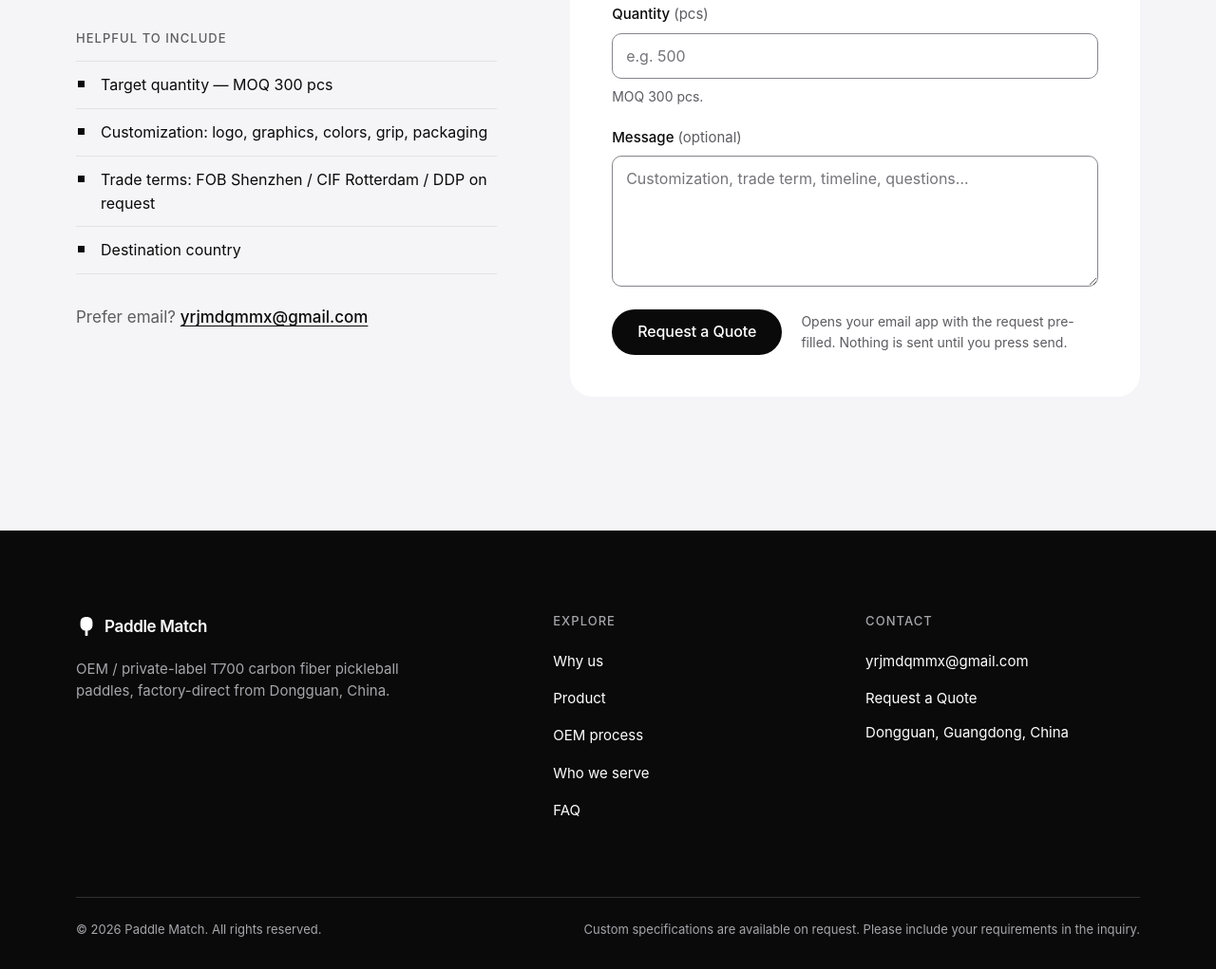
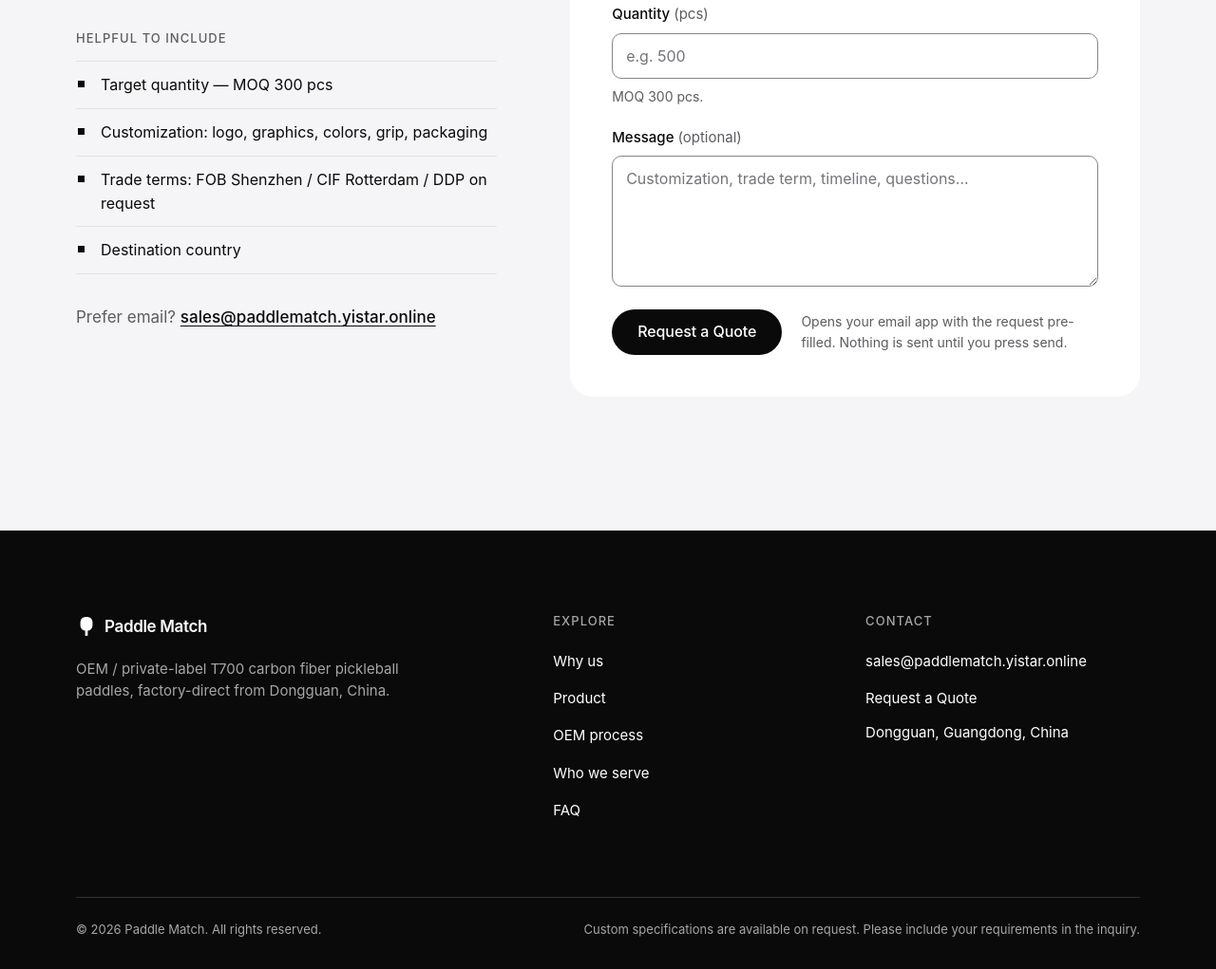
Before and after one commit to yrjmdqmmx/pickleball-oem-site, a plain HTML site: page index.html in a window 1280 px wide. Shown: the part 7331-8352 px from the top of the page at 95% size. Drawn offline with Linux system fonts and the light colour scheme.

Commit message:
Switch contact email to sales@paddlematch.yistar.online
Use the domain mailbox on the independent site instead of the personal Gmail address in visible copy, mailto links, and the shared CONTACT_EMAIL constant.

```diff
--- a/index.html
+++ b/index.html
@@ -469,13 +469,13 @@
 
           <p class="direct-mail">
             <span data-i18n="quote.preferEmail">Prefer email?</span>
-            <a href="mailto:yrjmdqmmx@gmail.com" data-email>yrjmdqmmx@gmail.com</a>
+            <a href="mailto:sales@paddlematch.yistar.online" data-email>sales@paddlematch.yistar.online</a>
           </p>
         </div>
 
         <!-- Front-end only. With JavaScript the form opens a pre-filled email draft;
              without it, the browser's native mailto form submission is the fallback. -->
-        <form class="quote-form" id="quote-form" action="mailto:yrjmdqmmx@gmail.com" method="post" enctype="text/plain">
+        <form class="quote-form" id="quote-form" action="mailto:sales@paddlematch.yistar.online" method="post" enctype="text/plain">
           <div class="field">
             <label for="q-name" data-i18n="form.name">Name</label>
             <input id="q-name" name="Name" type="text" autocomplete="name" required placeholder="Your name" data-i18n-attr="placeholder:form.namePlaceholder">
@@ -514,7 +514,7 @@
               <textarea id="request-text" readonly rows="8"></textarea>
             </div>
             <div class="form-status-actions">
-              <a class="btn btn-ghost btn-sm" id="form-mailto-link" href="mailto:yrjmdqmmx@gmail.com" data-i18n="form.openDraft">Open email draft</a>
+              <a class="btn btn-ghost btn-sm" id="form-mailto-link" href="mailto:sales@paddlematch.yistar.online" data-i18n="form.openDraft">Open email draft</a>
               <button class="btn btn-ghost btn-sm" id="form-copy" type="button" data-i18n="form.copy">Copy request text</button>
             </div>
           </div>
@@ -551,7 +551,7 @@
       <div class="footer-contact">
         <h2 data-i18n="footer.contact">Contact</h2>
         <ul>
-          <li><a href="mailto:yrjmdqmmx@gmail.com" data-email>yrjmdqmmx@gmail.com</a></li>
+          <li><a href="mailto:sales@paddlematch.yistar.online" data-email>sales@paddlematch.yistar.online</a></li>
           <li><a href="#quote" data-i18n="cta.quote">Request a Quote</a></li>
           <li data-i18n="footer.address">Dongguan, Guangdong, China</li>
         </ul>
--- a/script.js
+++ b/script.js
@@ -1,6 +1,6 @@
 /* Static bilingual copy. Keep the English fallback in index.html in sync. */
 const BRAND = { en: "Paddle Match", zh: "一拍即合" };
-const CONTACT_EMAIL = "yrjmdqmmx@gmail.com";
+const CONTACT_EMAIL = "sales@paddlematch.yistar.online";
 const DEFAULT_LANG = "en";
 const LANG_STORAGE_KEY = "site-lang";
 const HTML_LANG = { en: "en", zh: "zh-Hans" };
```
